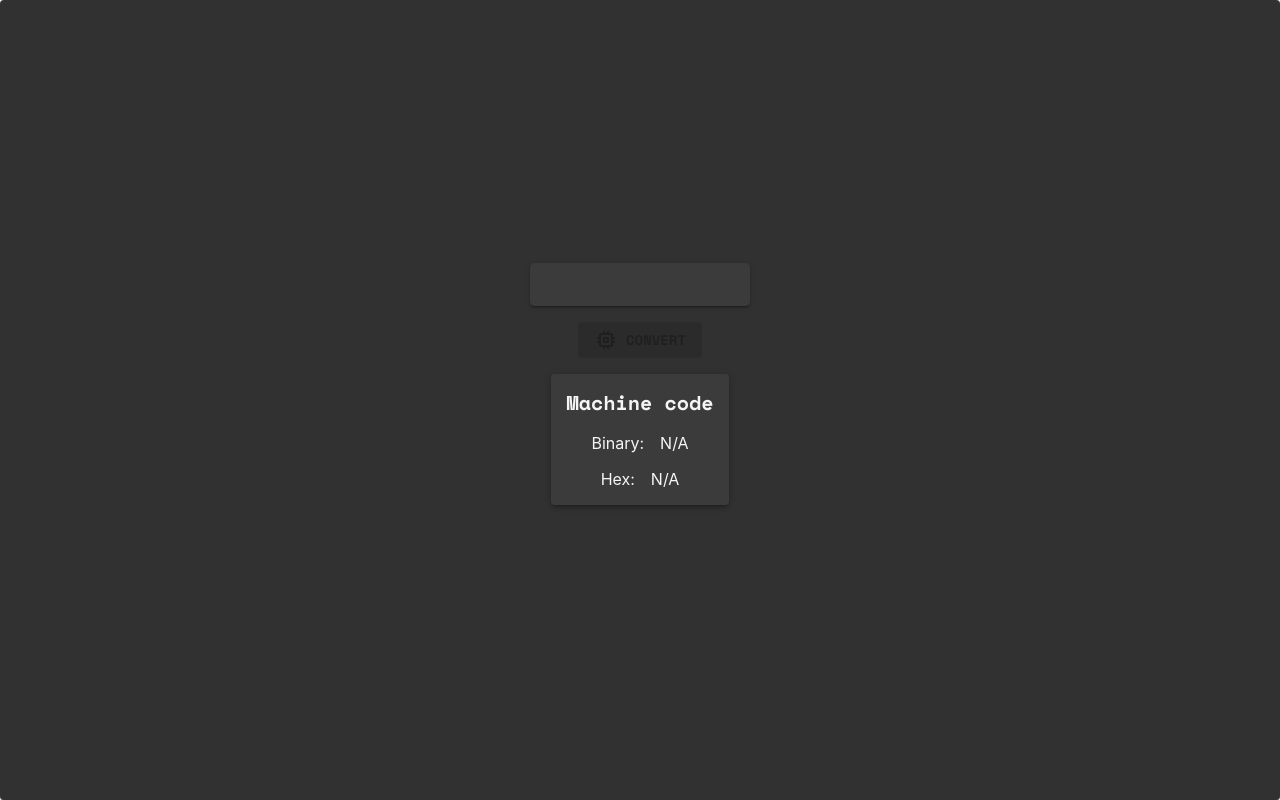
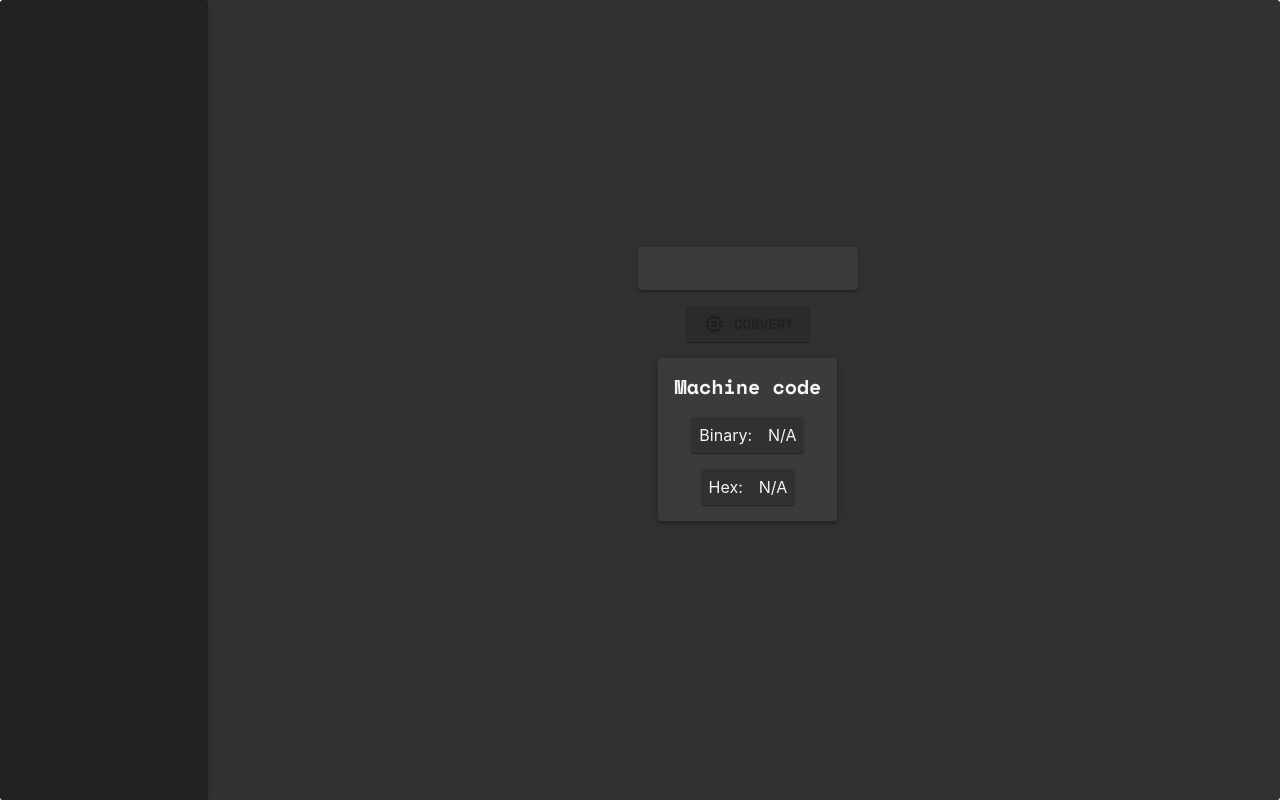
Before and after one commit to Devorein/aisem, a Next.js app: page / in a window 1280 px wide. Built offline with nearby package versions, Linux system fonts and the light colour scheme.

Commit message:
Added Conversions context

```diff
--- /dev/null
+++ b/components/Conversions.tsx
@@ -0,0 +1,20 @@
+import { useTheme } from "@emotion/react";
+import { Box, Paper } from "@mui/material";
+import { useContext } from "react";
+import ConversionsContext from "../contexts/ConversionsContext";
+
+export default function Conversions() {
+  const {conversions} = useContext(ConversionsContext);
+  const theme = useTheme();
+  return <Paper sx={{
+    width: 250,
+    height: "100%",
+    background: theme.palette.color.dark
+  }}>
+    {conversions.map(conversion => {
+      <Box>
+        {conversion.operation}
+      </Box>
+    })}
+  </Paper>
+}
--- /dev/null
+++ b/contexts/ConversionsContext.ts
@@ -0,0 +1,11 @@
+import React from "react";
+import { IConversion } from "../types";
+
+interface IConversionsContext {
+  conversions: IConversion[]
+  setConversions: React.Dispatch<React.SetStateAction<IConversion[]>>
+}
+
+const ConversionsContext = React.createContext({} as IConversionsContext);
+
+export default ConversionsContext;
--- a/pages/_app.tsx
+++ b/pages/_app.tsx
@@ -1,13 +1,19 @@
 import { ThemeProvider } from '@mui/material';
 import type { AppProps } from 'next/app';
+import { useState } from 'react';
+import ConversionsContext from '../contexts/ConversionsContext';
 import '../styles/globals.css';
+import { IConversion } from '../types';
 import { generateTheme } from '../utils/generateTheme';
 
 const generatedTheme = generateTheme();
 
 function MyApp({ Component, pageProps }: AppProps) {
+  const [conversions, setConversions] = useState<IConversion[]>([]);
   return <ThemeProvider theme={generatedTheme}>
-    <Component {...pageProps} />
+    <ConversionsContext.Provider value={{conversions, setConversions}}>
+      <Component {...pageProps} />
+    </ConversionsContext.Provider>
   </ThemeProvider>
 }
 
--- a/pages/index.tsx
+++ b/pages/index.tsx
@@ -5,14 +5,15 @@ import MemoryIcon from '@mui/icons-material/Memory';
 import { Box, Button, IconButton, Paper, TextField, Tooltip, Typography } from '@mui/material';
 import { red } from '@mui/material/colors';
 import type { NextPage } from 'next';
-import { useState } from 'react';
+import { useContext, useState } from 'react';
+import Conversions from '../components/Conversions';
 import Snackbar from '../components/Snackbar';
+import ConversionsContext from '../contexts/ConversionsContext';
 import useSnackbar from '../hooks/useSnackbar';
 import convertToMachineCode from '../libs/convertAssemblyToMachineCode';
 
-const Flex = styled(Box)`
+const Flex = styled(Paper)`
   display: flex;
-  gap: ${({theme}) => theme.spacing(1)};
   align-items: center;
 `
 
@@ -37,16 +38,26 @@ const Home: NextPage = () => {
   const [errorMessage, setErrorMessage] = useState<string | null>(null)
   const { handleClose, isOpen, message, showMessage } = useSnackbar();
   const theme = useTheme();
+  const {setConversions} = useContext(ConversionsContext);
 
   const hexadecimal = machineCode ? parseInt(machineCode.join(""), 2).toString(16).toUpperCase() : 0xff;
 
   return (
+    <Flex sx={{
+      gap: 1,
+      height: "100%",
+    }}>
+      <Conversions />
       <FlexCol sx={{
+        gap: 2,
         height: "100%",
-      gap: 2
+        width: "100%",
+        boxShadow: "none"
       }}>
         <TextField onChange={e => setAssemblyInstruction(e.target.value)} value={assemblyInstruction} />
-      <Flex>
+        <Flex sx={{
+          gap: 1
+        }}>
           <Button sx={{
             display: "flex",
             gap: 1
@@ -54,8 +65,17 @@ const Home: NextPage = () => {
             if (assemblyInstruction) {
               try {
                 const machineCodeChunks = convertToMachineCode(assemblyInstruction);
-              setMachineCode(machineCodeChunks)
-              setErrorMessage(null)
+                const binary = machineCodeChunks.join("");
+                const hex = parseInt(binary, 2).toString(16).toUpperCase();
+                const tokens = assemblyInstruction.split(" ");
+                setMachineCode(machineCodeChunks);
+                setErrorMessage(null);
+                setConversions((conversions) => ([...conversions, {
+                  binary,
+                  hex,
+                  operands: tokens.slice(1),
+                  operation: tokens[0]
+                }]))
               } catch (err: any) {
                 setErrorMessage(err.message)
               }
@@ -74,8 +94,10 @@ const Home: NextPage = () => {
           boxShadow: theme.shadows[3]
         }}>
           <Typography variant="h5">Machine code</Typography>
-        <Flex>
-          <Box sx={{mr: 1}}>Binary:</Box> {machineCode?.map(chunk => <BinaryCode key={chunk}>{chunk}</BinaryCode>) ?? "N/A"} {machineCode && <Tooltip onClick={() => {
+          <Flex sx={{
+            gap: 1, p: 1
+          }}>
+            <Box sx={{mr: 1}}>Binary:</Box> {machineCode?.map((chunk, index) => <BinaryCode key={chunk + index}>{chunk}</BinaryCode>) ?? "N/A"} {machineCode && <Tooltip onClick={() => {
               showMessage("Copied binary to clipboard");
               navigator.clipboard.writeText(machineCode.join(""))
             }} title={"Copy binary to clipboard"} placement={"right"}>
@@ -84,7 +106,9 @@ const Home: NextPage = () => {
               </IconButton>
             </Tooltip>}
           </Flex>
-        <Flex>
+          <Flex sx={{
+            gap: 1, p: 1
+          }}>
             <Box sx={{mr: 1}}>Hex:</Box> {machineCode ? <BinaryCode>0x{hexadecimal}</BinaryCode> : "N/A"} {machineCode && <Tooltip onClick={() => {
               showMessage("Copied hex to clipboard");
               navigator.clipboard.writeText(hexadecimal.toString())
@@ -103,6 +127,7 @@ const Home: NextPage = () => {
         </Box>
         <Snackbar autoHideDuration={1500} severity='success' handleClose={handleClose} isOpen={isOpen} message={message ?? ''} />
       </FlexCol>
+    </Flex>
   )
 }
 
--- a/utils/generateTheme.ts
+++ b/utils/generateTheme.ts
@@ -193,6 +193,9 @@ export function generateTheme() {
             margin: 0,
             padding: 0,
           }
+        },
+        defaultProps: {
+          disableRipple: true
         }
       },
       MuiFormControlLabel: {
```
Also changed, not shown: types.ts (+7 -0 lines). Lines whose indentation alone changed are shown as unchanged.
